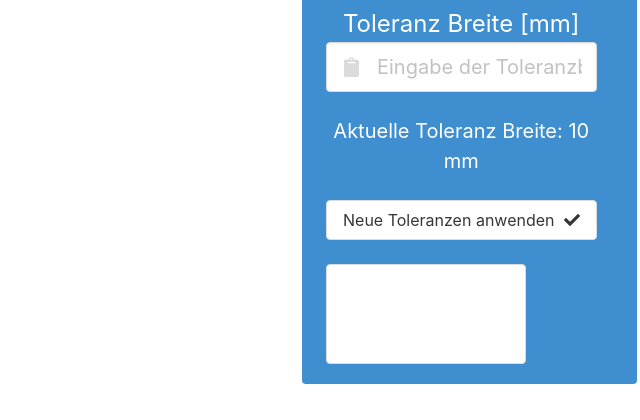
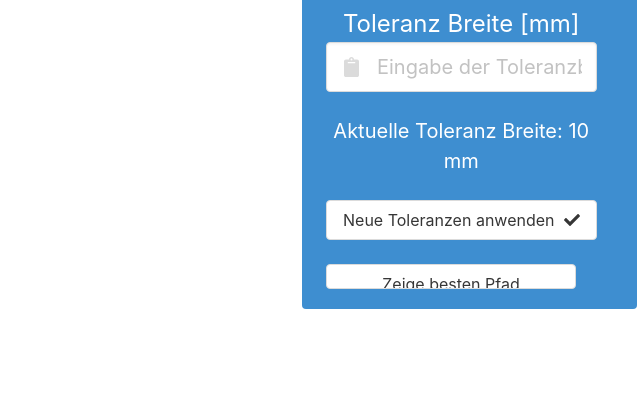
Before and after one commit to Jendrik-Kraft/Materialreihenfolge_Stahl_IT_Systeme, a Django app: template MATERIALREIHENFOLGE_STAHL/REIHENFOLGE_APP/templates/REIHENFOLGE/index.html in a window 1280 px wide. Shown: the part 405-825 px from the top of the page, without its empty margins (640-1280 px from the left). After the commit the page ends 714 px from the top, so only its background shows below. Run offline with Django 3.2, Linux system fonts and the light colour scheme; the template is opened without the code that fills it, so the values that code supplies are empty; some libraries are stand-ins or nearby versions.

Commit message:
Update index.html

```diff
--- a/MATERIALREIHENFOLGE_STAHL/REIHENFOLGE_APP/templates/REIHENFOLGE/index.html
+++ b/MATERIALREIHENFOLGE_STAHL/REIHENFOLGE_APP/templates/REIHENFOLGE/index.html
@@ -106,16 +106,17 @@
           </div>
           <div class="columns">
             <div class="column">
-              <button
+              <input
+                type = "button"
                 class="button addBtn"
-                style="height: 100px; width: 200px;"
+                style="height: 25px; width: 250px;"
                 id="show_path"
                 onclick="showPath()"
                 value = "Zeige besten Pfad"
-              >
+              />
                 <!--onclick = Funktion ausführen-->
                 <!--Zeige besten Pfad-->
-              </button>
+              <!--</button>-->
             </div>
           </div>
         </div>
```
